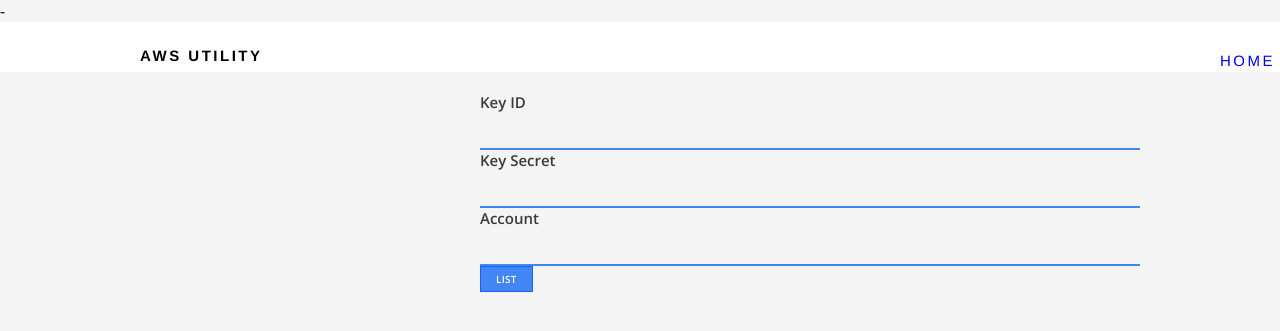
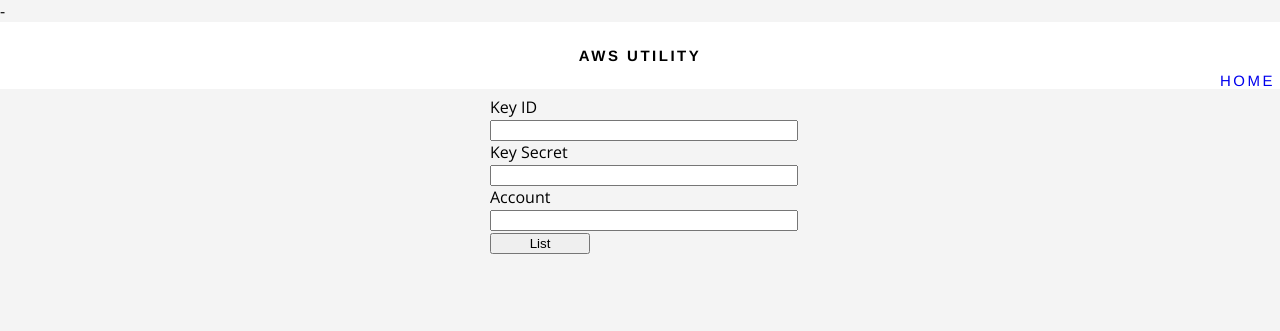
Before and after one commit to myheartsgoon/AWS-boto, a Flask app: page / in a window 1280 px wide. Shown: the top 331 px of the page. Run offline with Flask 2, Linux system fonts and the light colour scheme.

Commit message:
Clear css style

```diff
--- a/s3_all.py
+++ b/s3_all.py
@@ -24,7 +24,7 @@
     def __init__(self, key_id, key_secret, account):
         self.KEY_ID = key_id
         self.KEY_SECRET = key_secret
-        self.account = account
+        self.account = str(account).strip()
         self.s3_resource = None
         self.bucketlist = []
     #Assume role to another account
@@ -40,7 +40,7 @@
         # Call the assume_role method of the STSConnection object and pass the role
         # ARN and a role session name.
         assumedRoleObject = sts_client.assume_role(
-            RoleArn="arn:aws:iam::" + str(self.account) + ":role/aws-crossaccount-admin",
+            RoleArn="arn:aws:iam::" + self.account + ":role/aws-crossaccount-admin",
             RoleSessionName="AssumeRoleSession1"
         )
         # From the response that contains the assumed role, get the temporary
--- a/static/css/main.css
+++ b/static/css/main.css
@@ -1,8 +1,6 @@
 /*
  * General
  */
-
-
 html, body, h1 {
   margin: 0;
   padding: 0;
@@ -14,78 +12,15 @@
 }
 
 h2 {
-
   font-weight: 300;
-
   letter-spacing: -1.2px;
+  text-align : center;
 }
 
 a {
   text-decoration: none;
   display: inline-block;
 }
-
-.container {
-  width: 1000px;
-  margin: 0 auto;
-}
-
-.pull-left {
-  float: left;
-}
-
-.pull-right {
-  float: right;
-}
-
-.clearfix {
-  clear: both;
-}
-
-.section-content {
-  color: #3a3a3a;
-  float: left;
-  width: 340px;
-}
-
-.section-device {
-  float: right;
-  position: relative;
-  top: 65px;
-}
-
-.section-device img {
-  width: 600px;
-}
-
-.btn-primary {
-  background: #4285f4;
-  border: 1px solid #1266f1;
-  color: #ffffff;
-  font-family: 'Open Sans', sans-serif;
-  font-size: 13px;
-  font-weight: 600;
-  letter-spacing: 0.23px;
-  padding: 12px 32px;
-  text-align: center;
-  text-decoration: none;
-  text-transform: uppercase;
-}
-
-.btn-secondary {
-  background: #ffffff;
-  border: 1px solid #e6e6e6;
-  color: #3372df;
-  font-family: 'Open Sans', sans-serif;
-  font-size: 13px;
-  font-weight: 600;
-  letter-spacing: 0.23px;
-  padding: 12px 32px;
-  text-align: center;
-  text-decoration: none;
-  text-transform: uppercase;
-}
-
 
 
 /*
@@ -98,212 +33,38 @@
 }
 
 .title {
-  float: left;
   font-family: 'Helvetica Neue', Arial, Helvetica, sans-serif;
   font-size: 15px;
   letter-spacing: 2.5px;
+  text-align: center;
   text-transform: uppercase;
-}
-.loginout {
-  float: left;
-  font-family: 'Helvetica Neue', Arial, Helvetica, sans-serif;
-  font-size: 15px;
-  letter-spacing: 2.5px;
-  text-transform: uppercase;
-}
-
-.title a, .title a:visited {
-  color: #3a3a3a;
-}
-
-.main-nav {
-  float: right;
-}
-
-.main-nav ul {
-  list-style: none;
-  margin: 0;
-  padding: 0;
-}
-
-.main-nav li {
-  display: inline-block;
-  font-family: 'Open Sans', sans-serif;
-  font-size: 13px;
-  font-weight: 600;
-  text-transform: uppercase;
-}
-
-.main-nav li a {
-  color: #3a3a3a;
-}
-
-
-/*
- * Hero section
- */
-
-.hero-section .section-content {
-  position: relative;
-  top: 100px;
-}
-
-.hero-section .section-content h2 {
-  font-size: 40px;
-}
-
-.hero-section .section-content .btn-primary {
-  margin-right: 10px;
-}
-
-
-/*
- * Sign up
- */
-
-.signup-section .section-content h2 {
-  font-size: 30px;
-}
-
-.signup-section .section-content {
-  position: relative;
-  top: 53px;
-}
-
-.form-group {
-  margin-bottom: 20px;
-}
-
-.remember-me {
-  font-family: 'Open Sans', sans-serif;
-  font-size: 13px;
-  margin-bottom: 15px;
-}
-
-
-
-.form-group label {
-  color: #3a3a3a;
-  display: block;
-  font-family: 'Open Sans', sans-serif;
-  font-size: 15px;
-  font-weight: 600;
-  margin-bottom: 5px;
-}
-
-.form-group input {
-  border: none;
-  border-bottom: 2px solid #4285f4;
-  background-color: transparent;
-  color: #3a3a3a;
-  font-size: 18px;
-  padding: 5px 0;
-  width: 100%;
-}
-
-.form-group input:focus {
-  outline: 0;
-}
-
-.form-group .error-message {
-  margin: 10px 0;
-  color: #db4437;
-}
-
-.form-group .error-message + input {
-  border-bottom: 2px solid #db4437;
-}
-
-.error-message {
-  color: #db4437;
-}
-
-
-/*
- * Sign up
- */
-
-.about-section h2 {
-  font-size: 30px;
-  margin-bottom: 0;
-}
-
-.about-section p {
-  font-size: 16px;
-}
-
-
-/*
- * Home
- */
-
-.section-tabs {
-  float: left;
-  width: 340px;
-}
-
-.section-tabs .places {
-  margin-top: 62px;
-  padding-right: 20px;
-}
-
-.section-tabs .places a,
-.section-tabs .places a:visited {
-  color: #3372df;
-}
-
-
-.section-tabs article {
-  margin-bottom: 20px;
-}
-
-.section-tabs article .name {
-  font-size: 18px;
-}
-
-.section-tabs article .walking-distance {
-  color: #6e6e6e;
-  font-size: 13px;
-  margin: 0;
-}
-
-.section-map {
-  float: right;
-  width: 660px;
-}
-
-.section-map .nav {
-  padding: 20px 0;
-}
-
-.section-map .form-group {
-  display: inline;
-}
-
-.section-map #address {
-  font-size: 14px;
-  margin-right: 10px;
-  width: 87%;
-}
-
-.section-map #submit {
-  font-size: 10px;
-  padding: 5px 15px;
-}
-
-#map {
-  height: 500px;
-}
-
-.leaflet-popup-content h3 {
-  margin: 0;
-}
-
-.leaflet-popup-content p {
-  margin: 10px 0 ;
 }
 
 .corner {
   float:right;
   margin: 5px;
 }
+
+.form-div {
+	width: 300px;
+	margin: 0 auto;
+    clear: both;
+}
+.form-div input {
+	width: 100%;
+	margin: 0 auto;
+    clear: both;
+}
+
+.form-div .buttom {
+	width: 100px;
+	margin: 0 auto;
+    clear: both;
+}
+
+.div-bucket {
+}
+
+.div-bucket .bucket {
+
+}
--- a/templates/home.html
+++ b/templates/home.html
@@ -1,65 +1,50 @@
 {% extends "layout.html" %}
 
 {% block content %}
-<title >Home</title>
-  <main class="hero-section">
-    <div class="container">
+<title xmlns="http://www.w3.org/1999/html">Home</title>
 
-      <div class="section-tabs">
-      </div>
-      <div class="section-map">
-        <div class="nav">
+<div class="form-div" >
     <form method="POST" action="/">
     {{ form.hidden_tag() }}
 
-            <div class="form-group">
     {{ form.key_id.label }}
+
+    {{ form.key_id }}
     {% if form.key_id.errors %}
      {% for error in form.key_id.errors %}
-                  <p class="error-message">{{ error }}</p>
+      {{ error }}
      {% endfor %}
     {% endif %}
 
-              {{ form.key_id }}
-            </div>
-
-            <div class="form-group">
     {{ form.key_secret.label }}
     {% if form.key_secret.errors %}
      {% for error in form.key_id.errors %}
-                  <p class="error-message">{{ error }}</p>
+      {{ error }}
      {% endfor %}
     {% endif %}
-
     {{ form.key_secret }}
-            </div>
 
 
-            <div class="form-group">
+
     {{ form.account.label }}
     {% if form.account.errors %}
      {% for error in form.key_id.errors %}
-                  <p class="error-message">{{ error }}</p>
+      {{ error }}
      {% endfor %}
     {% endif %}
+    {{ form.account }}
 
-              {{ form.account }}
+
+     {{ form.submit(class="buttom") }}
+    </form>
 </div>
 
-            {{ form.submit(class="btn-primary") }}
-          </form>
-
-          <div class="container">
+<div class="div-bucket">
+{% if bucketlist %}
  {% for bucket in bucketlist %}
-           <p class="error-message">{{ bucket }}</p>
+    <p class="bucket"> {{ bucket }} </p>
  {% endfor %}
+{% endif %}
 </div>
 
-        </div>
-      </div>
-
-      <div class="clearfix"></div>
-    </div>
-  </main>
-
 {% endblock %}
```
Also changed, not shown: static/css/main-bak.css (added, +319 -0 lines), templates/home-bak.html (added, +65 -0 lines), static/css/list.css.html (added). Lines whose indentation alone changed are shown as unchanged.
